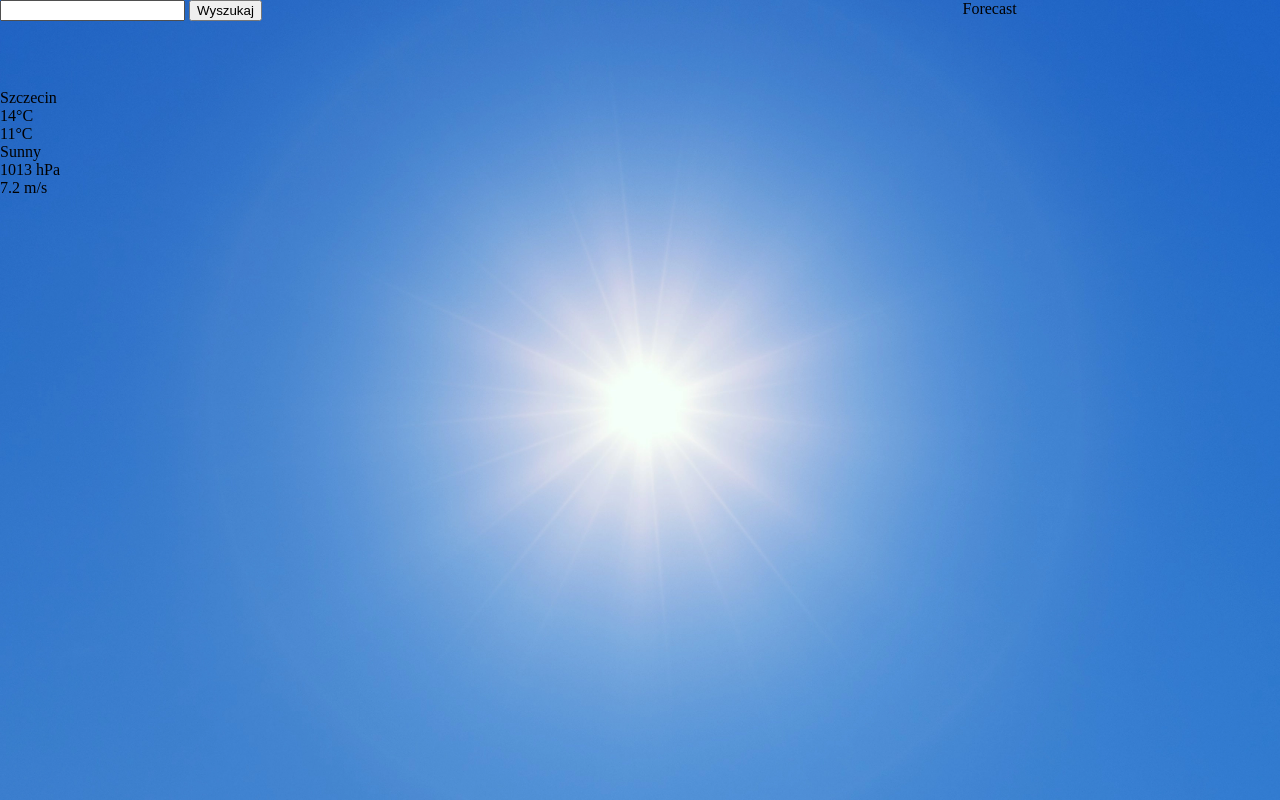
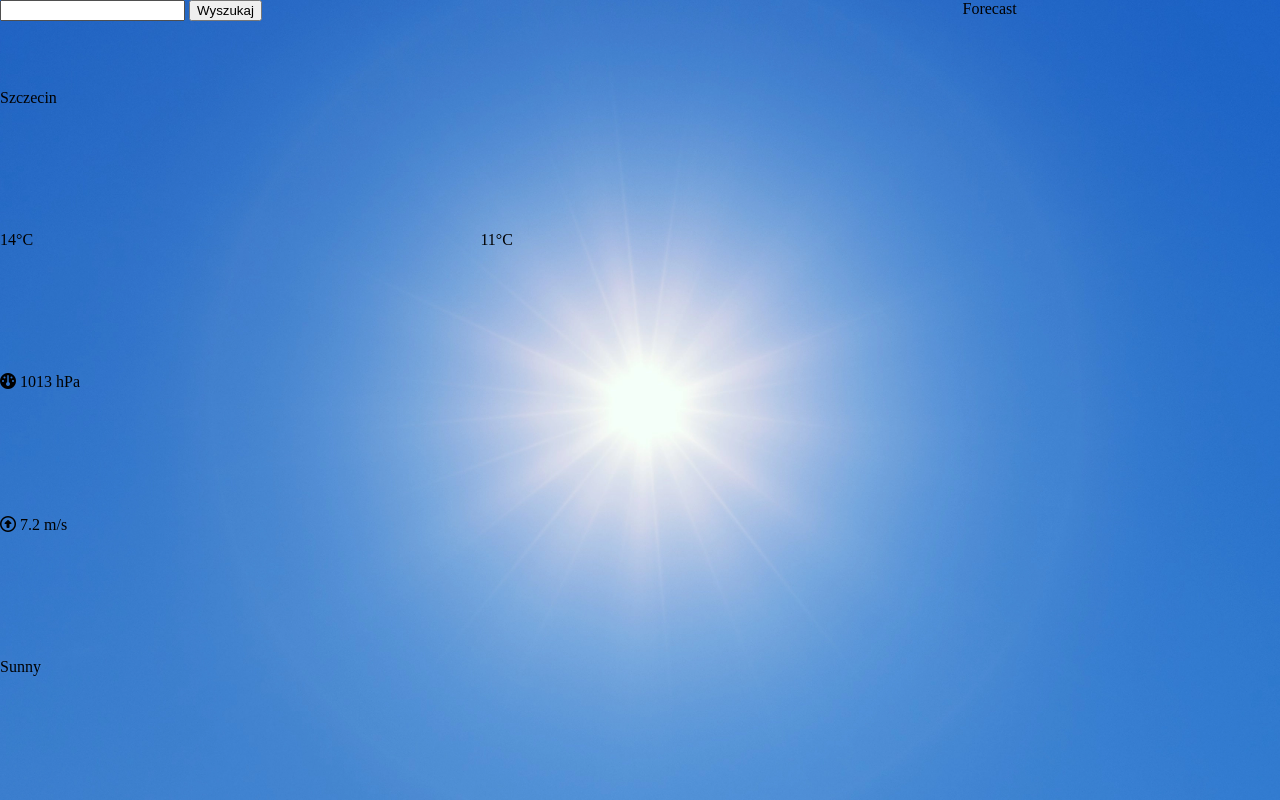
Before and after one commit to Syhmac/sprazmo.github.io, a PHP site: page /lab-d/index.html in a window 1280 px wide. Run offline with PHP 8.4, Linux system fonts and the light colour scheme; some libraries are stand-ins or nearby versions.

Commit message:
Lab-d - layout part 2

```diff
--- a/lab-d/index.html
+++ b/lab-d/index.html
@@ -6,6 +6,7 @@
     <title>Samuel Praźmo (57931) - PTW LAB D</title>
 
     <link rel="stylesheet" href="styles.css" type="text/css">
+    <script src="https://kit.fontawesome.com/323855ccfa.js" crossorigin="anonymous"></script>
     <script src="scripts.js" defer></script>
 </head>
 <body>
@@ -18,8 +19,14 @@
         <div id="currentTemperature">14°C</div>
         <div id="currentFeelsLike">11°C</div>
         <div id="currentStatus">Sunny</div>
-        <div id="currentPressure">1013 hPa</div>
-        <div id="currentWindSpeed">7.2 m/s</div>
+        <div id="currentPressure">
+            <span id="currentPresureIcon"><i class="fa-solid fa-gauge"></i></span>
+            <span id="currentPressureText">1013 hPa</span>
+        </div>
+        <div id="currentWind">
+            <span id="currentWindDirection"><i class="fa-regular fa-circle-up"></i></span>
+            <span id="currentWindText">7.2 m/s</span>
+        </div>
     </div>
     <div id="forecastWeather">
         Forecast
--- a/lab-d/styles.css
+++ b/lab-d/styles.css
@@ -19,6 +19,33 @@ body {
 
 #currentWeather {
   grid-area: current;
+  display: grid;
+  grid-template-areas:
+    "currLocation currLocation"
+    "currTemp currFeels"
+    "currPress currPress"
+    "currWind currWind";
+/* TODO: Make the layout stick to the bottom */
+}
+
+#currentLocation {
+  grid-area: currLocation;
+}
+
+#currentTemperature {
+  grid-area: currTemp;
+}
+
+#currentFeelsLike {
+  grid-area: currFeels;
+}
+
+#currentPressure {
+  grid-area: currPress;
+}
+
+#currentWind {
+  grid-area: currWind;
 }
 
 #forecastWeather {
```
